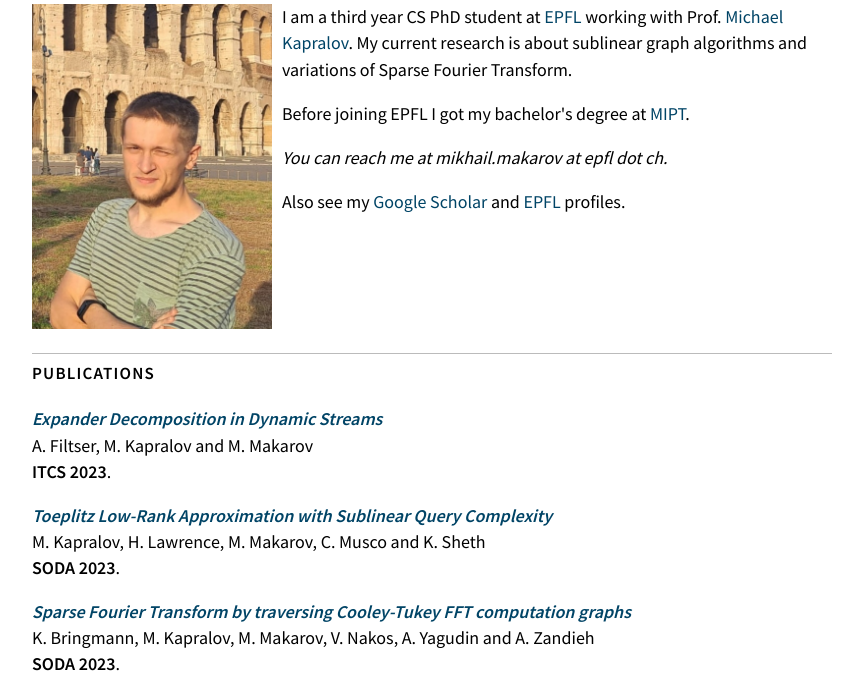
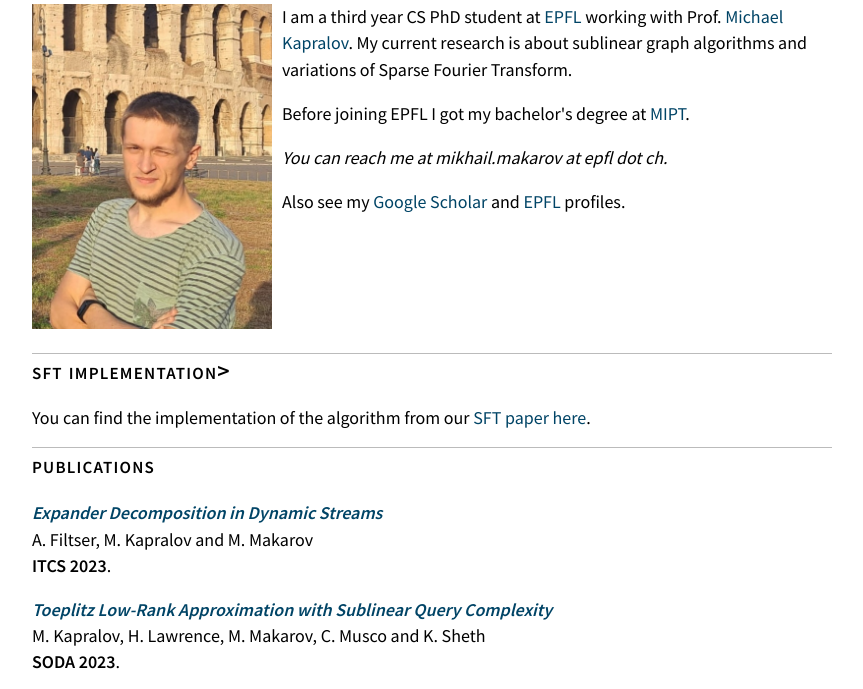
Before and after one commit to makarov-mv/makarov-mv.github.io, a plain HTML site: page index.html in a window 1280 px wide. Shown: the part 111-800 px from the top of the page, without its empty margins (208-1071 px from the left). Drawn offline with Linux system fonts and the light colour scheme.

Commit message:
Update index.html

```diff
--- a/index.html
+++ b/index.html
@@ -27,6 +27,11 @@ You can reach me at mikhail.makarov at epfl dot ch.
  </p>
   <div class='clear'></div>
 
+  <h1>SFT implementation></h1>
+    You can find the implementation of the algorithm from our
+    <a href="https://arxiv.org/abs/2107.07347">SFT paper</a>
+		<a href="https://bitbucket.org/michaelkapralov/sfft-experiments/">here</a>.
+
   <h1 class='publicons'>Publications
 
   </h1>
```
